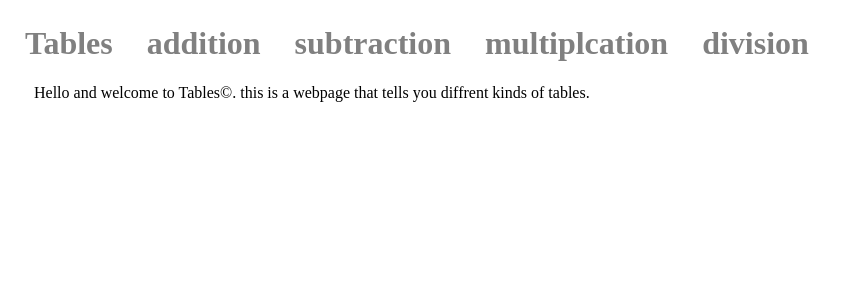
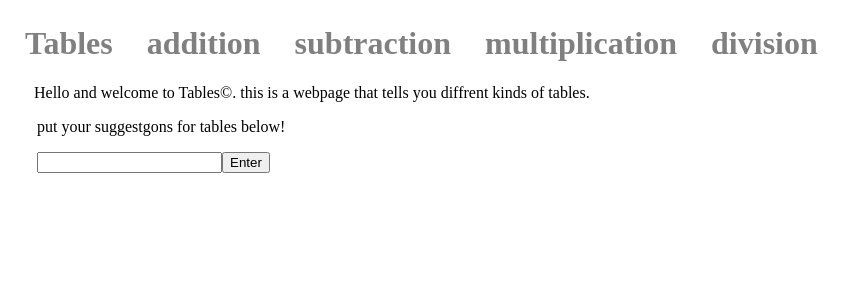
Before and after one commit to CalvinFrank/array-practice, a React (Vite) app: page / in a window 1280 px wide. Shown: the top 300 px of the page, without its empty margins (0-854 px from the left). Built offline with nearby package versions, Linux system fonts and the light colour scheme.

Commit message:
1.3.2, header is complete and i fixed a few thing too

```diff
--- a/src/App.jsx
+++ b/src/App.jsx
@@ -1,15 +1,45 @@
+import { useState } from 'react';
+import Add from "./charts/add"
+import Div from "./charts/div"
+import Mul from "./charts/mul"
+import Sub from "./charts/sub"
+import Home from './home';
+
 function App() {
-  const url = "localhost:5173"
+  const [selectedPage, setSelectedPage] = useState('tables');
+
+  let mainContent = ( <p>This is the main content</p> );
+
+  switch(selectedPage) {
+    case 'tables':
+      mainContent = <Home />;
+      break;
+    case 'add':
+      mainContent = <Add />;
+      break;
+    case 'sub':
+      mainContent = <Sub />;
+      break;
+    case 'mul':
+      mainContent = <Mul />;
+      break;
+    case 'div':
+      mainContent = <Div />;
+      break;
+  }
+
+  const url = "localhost:5173";
   return (
     <div className="App">
       <header className="header">
-        <h1 className="header-h1" onClick={() => console.log("url:", url)}> Tables </h1>
-        <h1 className="header-h1">addition</h1>
-        <h1 className="header-h1">subtraction</h1>
-        <h1 className="header-h1">multiplcation</h1>
-        <h1 className="header-h1">division</h1>
+        <h1 className="header-h1" onClick={() => setSelectedPage('tables')}> Tables </h1>
+        <h1 className="header-h1" onClick={() => setSelectedPage('add')}>addition</h1>
+        <h1 className="header-h1" onClick={() => setSelectedPage('sub')}>subtraction</h1>
+        <h1 className="header-h1" onClick={() => setSelectedPage('mul')}>multiplication</h1>
+        <h1 className="header-h1" onClick={() => setSelectedPage('div')}>division</h1>
       </header>
       <p className="intro">Hello and welcome to Tables©. this is a webpage that tells you diffrent kinds of tables.</p>
+      { mainContent }
     </div>
   )
 }
--- /dev/null
+++ b/src/charts/add.jsx
@@ -0,0 +1,9 @@
+function Add() {
+    return (
+      <div className="Add">
+        <h1>Coming Soon...an addition chart</h1>
+      </div>
+    )
+  }
+
+  export default Add
--- /dev/null
+++ b/src/charts/div.jsx
@@ -0,0 +1,9 @@
+function Div() {
+    return (
+      <div className="Div">
+        <h1>Coming Soon...an division chart</h1>
+      </div>
+    )
+  }
+
+  export default Div
--- /dev/null
+++ b/src/charts/mul.jsx
@@ -0,0 +1,9 @@
+function Mul() {
+    return (
+      <div className="Mul">
+        <h1>Coming Soon...an multiplication chart</h1>
+      </div>
+    )
+  }
+
+  export default Mul
--- /dev/null
+++ b/src/charts/sub.jsx
@@ -0,0 +1,9 @@
+function Sub() {
+    return (
+      <div className="Sub">
+        <h1>Coming Soon...an subtraction chart</h1>
+      </div>
+    )
+  }
+
+  export default Sub
--- /dev/null
+++ b/src/home.jsx
@@ -0,0 +1,12 @@
+function Home() {
+    return (
+        <div className="homediv">
+            <p>put your suggestgons for tables below!</p>
+            <div className="suggestgons">
+                <input type="text" />
+                <button>Enter</button>
+            </div>
+        </div>
+    )
+}
+export default Home
--- a/src/index.css
+++ b/src/index.css
@@ -8,5 +8,10 @@
   margin: 17px;
 }
 .intro {
-  margin: 26px;
+  margin-left: 26px;
+  margin-top: 26px;
 }
+.homediv {
+  margin-left: 29px;
+  margin-top: 4;
+}
```
